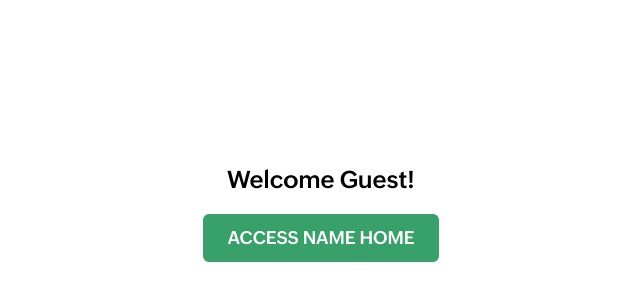
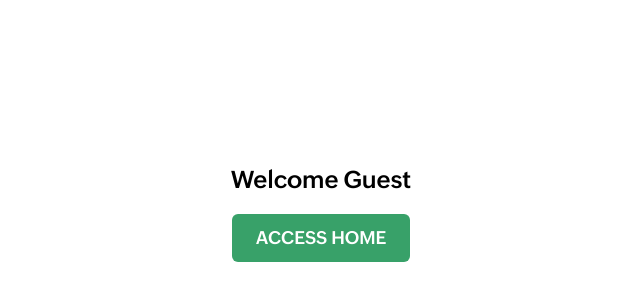
Before and after one commit to kalviumcommunity/S42_DhanaRooban_Capstone_Plotex, a React (Vite) app in the folder frontend/vite-project/: page /Welcomep in a window 1280 px wide. Shown: the part 188-488 px from the top of the page, without its empty margins (319-959 px from the left). Built offline with nearby package versions, Linux system fonts and the light colour scheme; a web font is replaced by a local one.

Commit message:
added-name

```diff
--- a/frontend/vite-project/src/Atoms/CurrentUser.jsx
+++ b/frontend/vite-project/src/Atoms/CurrentUser.jsx
@@ -1,30 +1,35 @@
-
+// src/Atoms/CurrentUser.jsx
 import React, { useEffect, useState } from 'react';
 import axios from 'axios';
 import Cookies from 'js-cookie';
+import { UserContext } from './UserContext';
 import BASE_URL from '../Config';
-import UserContext from '../Atoms/UserContext';
 
-function CurrentUserProvider({ children }) {
+export function CurrentUserProvider({ children }) {
   const [currentUser, setCurrentUser] = useState(null);
   const [loading, setLoading] = useState(true);
   const token = Cookies.get('authToken');
 
   useEffect(() => {
     const fetchCurrentUser = async () => {
+      if (!token) {
+        setLoading(false);
+        return;
+      }
+
       try {
         const response = await axios.get(`${BASE_URL}/profile/token`, {
-          params: {
-            token: token,
-          },
+          params: { token }
         });
         setCurrentUser(response.data.FilterData);
       } catch (error) {
-        console.log(error.message);
+        console.error('Error fetching user:', error);
+        setCurrentUser(null);
       } finally {
         setLoading(false);
       }
     };
+
     fetchCurrentUser();
   }, [token]);
 
@@ -34,5 +39,3 @@ function CurrentUserProvider({ children }) {
     </UserContext.Provider>
   );
 }
-
-export default CurrentUserProvider;
--- a/frontend/vite-project/src/Atoms/UserContext.jsx
+++ b/frontend/vite-project/src/Atoms/UserContext.jsx
@@ -1,5 +1,6 @@
-import { createContext } from "react";
+import { createContext } from 'react';
 
-const UserContext = createContext(null);
-
-export default UserContext;
+export const UserContext = createContext({
+  currentUser: null,
+  loading: true
+});
--- a/frontend/vite-project/src/Pages/Welcome.jsx
+++ b/frontend/vite-project/src/Pages/Welcome.jsx
@@ -1,27 +1,37 @@
-import React, { useEffect, useState, useContext } from "react";
+// src/Pages/Welcome.jsx
+import React, { useContext } from "react";
 import {
   Box,
   Center,
   Button,
   VStack,
   Text,
+  Spinner,
 } from "@chakra-ui/react";
 import { useNavigate } from "react-router-dom";
+import { UserContext } from "../Atoms/UserContext";  // Make sure this path is correct
 
 function Welcomep() {
-  const navigate = useNavigate()
-
+  const navigate = useNavigate();
+  const { currentUser, loading } = useContext(UserContext);
 
   const handleAccessHome = () => {
     navigate('/');
   };
 
+  if (loading) {
     return (
-    <>
+      <Center h="100vh">
+        <Spinner size="xl" />
+      </Center>
+    );
+  }
+
+  return (
     <Center h="100vh" overflowY="auto" p={4}>
       <VStack spacing={4}>
         <Text className="Bold" fontSize="2xl">
-            Welcome {'Guest!'}
+          Welcome {currentUser?.name || 'Guest'}
         </Text>
         <Button
           onClick={handleAccessHome}
@@ -29,12 +39,11 @@ function Welcomep() {
           size="lg"
           className="Semibold"
         >
-            ACCESS NAME HOME
+          ACCESS HOME
         </Button>
       </VStack>
     </Center>
-    </>
   );
 }
 
-export default Welcomep ;
+export default Welcomep;
```
Also changed, not shown: frontend/vite-project/src/App.jsx (+8 -8 lines). Lines whose indentation alone changed are shown as unchanged.
